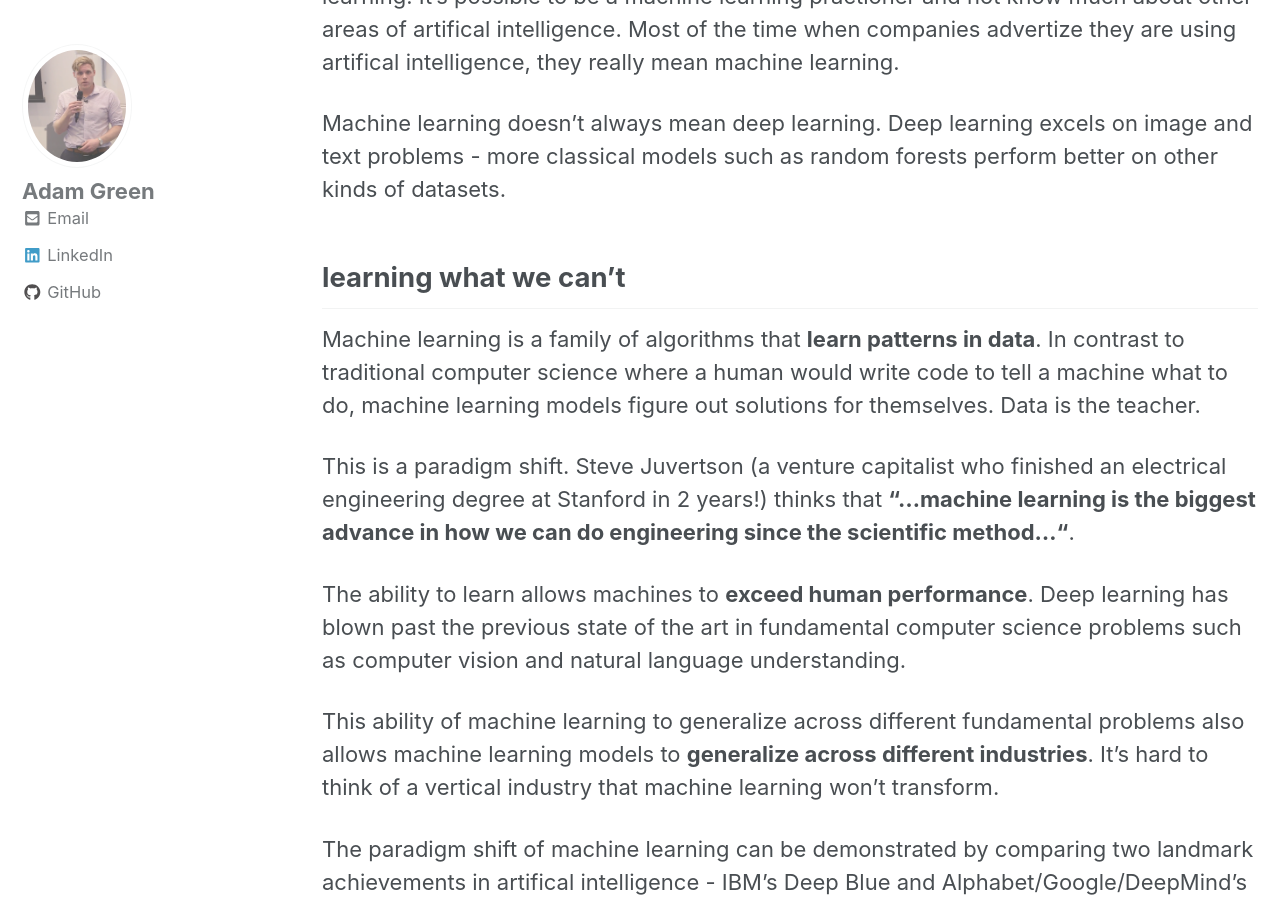
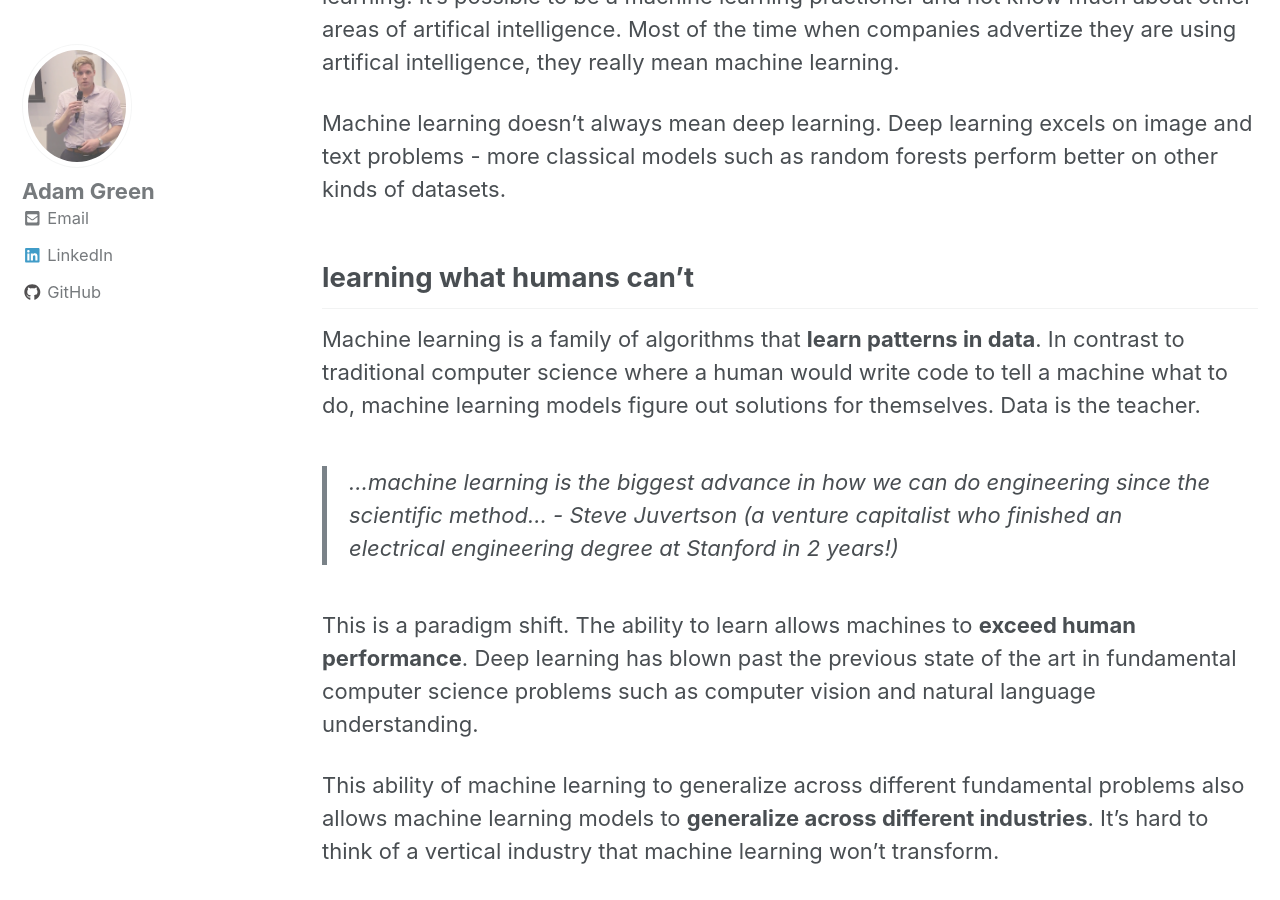
Before and after one commit to ADGEfficiency/adgefficiency.github.io, a Jekyll site: the page built from _posts/2017-04-30-machine-learning-in-energy-part-one.md, in a window 1280 px wide and 900 px high, scrolled down 1708 px. Built offline with Jekyll 4.4.1, drawn with Linux system fonts in a browser that asks for light colours; nearby versions of some CDN libraries.

Commit message:
site cleanup

```diff
--- a/_posts/2017-04-30-machine-learning-in-energy-part-one.md
+++ b/_posts/2017-04-30-machine-learning-in-energy-part-one.md
@@ -27,13 +27,13 @@ This heirarchy is important.  Artificial intelligence encompasses more than just
 
 Machine learning doesn't always mean deep learning.  Deep learning excels on image and text problems - more classical models such as random forests perform better on other kinds of datasets.
 
-## learning what we can't
+## learning what humans can't
 
 Machine learning is a family of algorithms that **learn patterns in data**.  In contrast to traditional computer science where a human would write code to tell a machine what to do, machine learning models figure out solutions for themselves.  Data is the teacher.
 
-This is a paradigm shift.  Steve Juvertson (a venture capitalist who finished an electrical engineering degree at Stanford in 2 years!) thinks that **"...machine learning is the biggest advance in how we can do engineering since the scientific method..."**.
+> ...machine learning is the biggest advance in how we can do engineering since the scientific method... - Steve Juvertson (a venture capitalist who finished an electrical engineering degree at Stanford in 2 years!)
 
-The ability to learn allows machines to **exceed human performance**.  Deep learning has blown past the previous state of the art in fundamental computer science problems such as computer vision and natural language understanding.
+This is a paradigm shift.  The ability to learn allows machines to **exceed human performance**.  Deep learning has blown past the previous state of the art in fundamental computer science problems such as computer vision and natural language understanding.
 
 This ability of machine learning to generalize across different fundamental problems also allows machine learning models to **generalize across different industries**.  It's hard to think of a vertical industry that machine learning won't transform.
 
```
